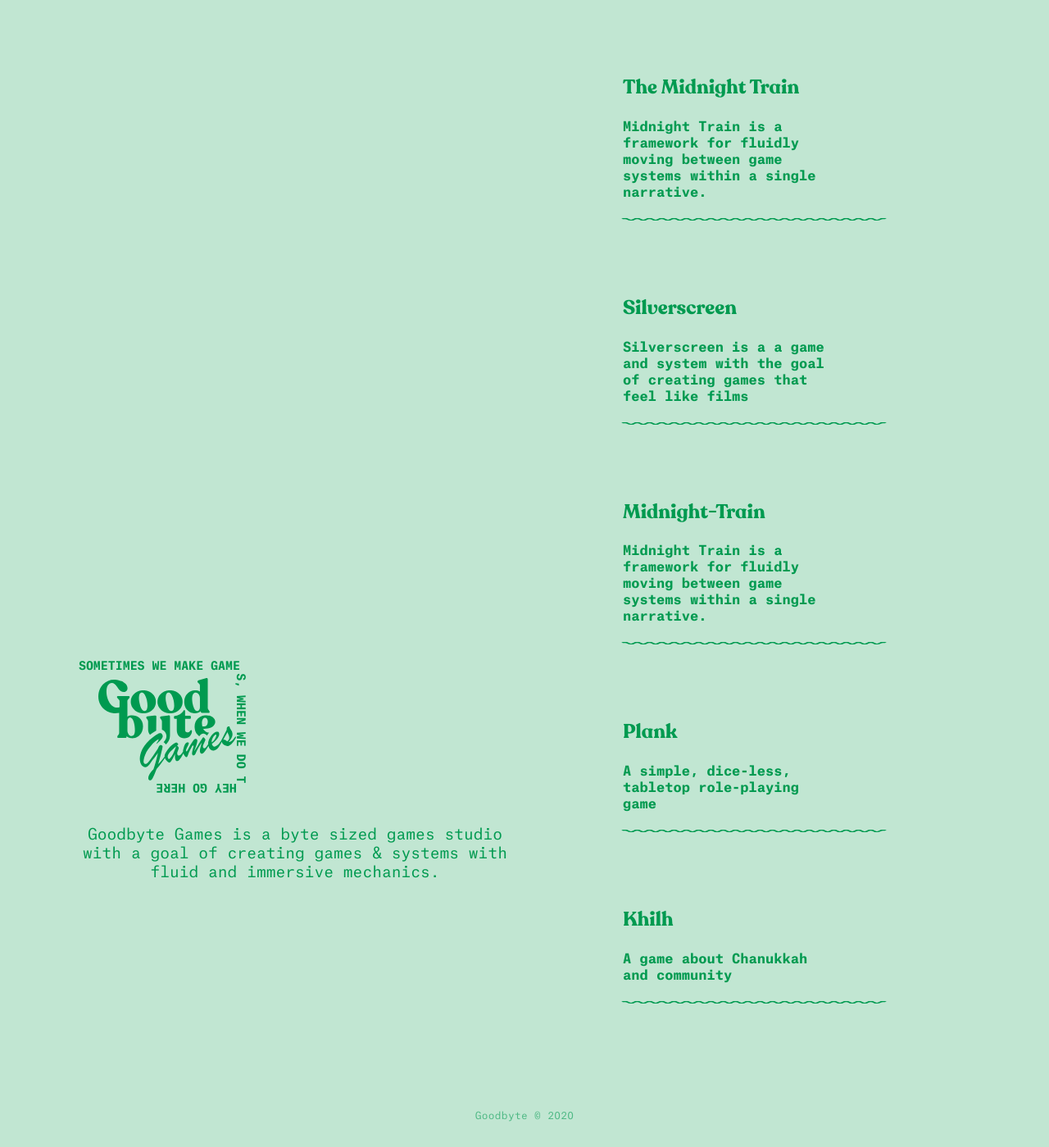
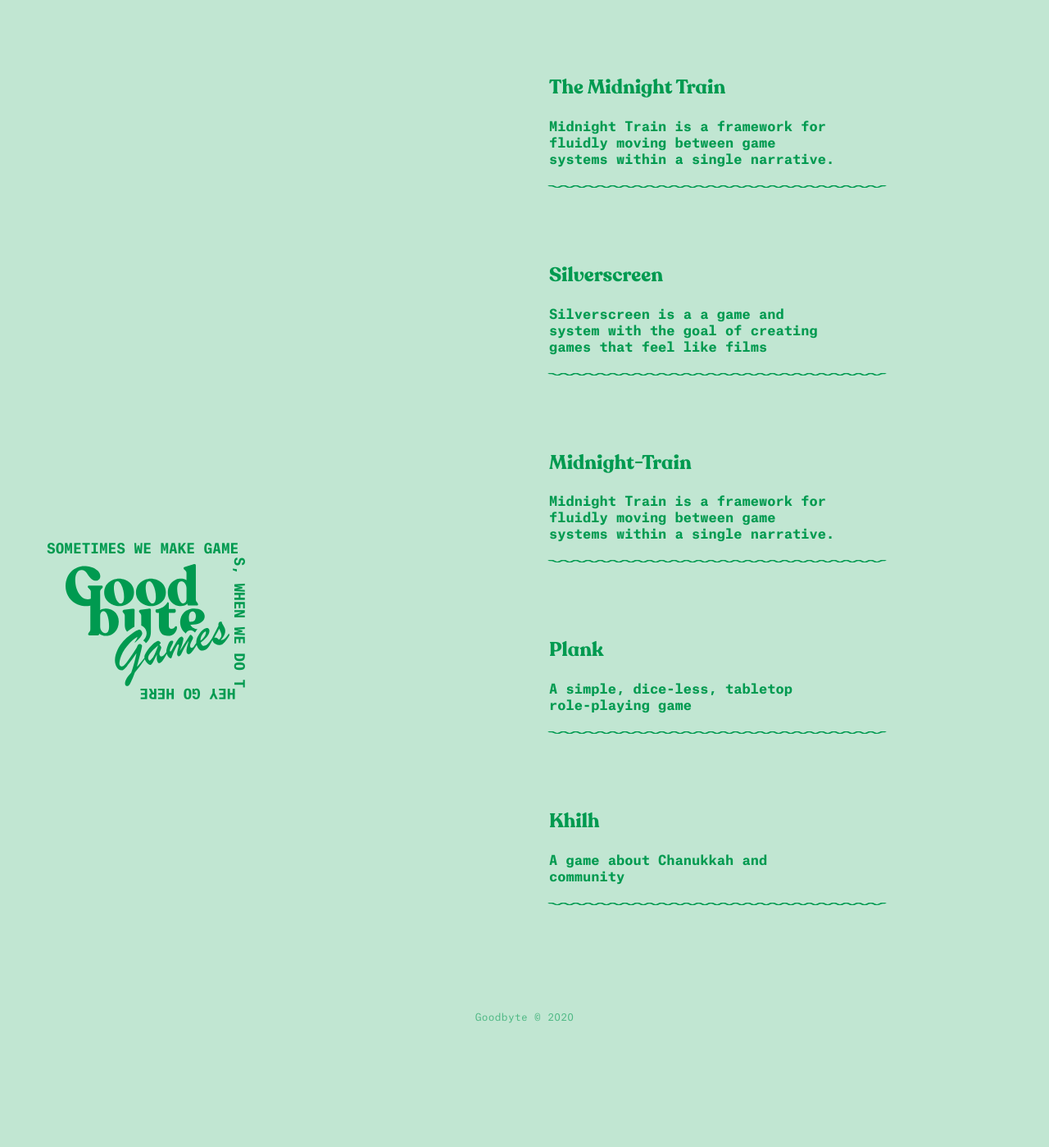
Before and after one commit to GoodbyteCo/Midnight-Train, a Jekyll site: the page built from index.html, in a window 1280 px wide. Shown: the whole page at 82% size. Built offline with Jekyll 4.4.1, drawn with Linux system fonts in a browser that asks for light colours; after the commit the page ends 1279 px from its top, so only the background shows below that.

Commit message:
layout fix

```diff
--- a/index.html
+++ b/index.html
@@ -90,11 +90,13 @@ layout: main
 
 		#logo
 		{
-			width: 30%;
 			margin-right: auto;
 			margin-left: 40px;
 			padding-top: 100px;
-			position: relative;
+			position: fixed;
+			width: 200px;
+			bottom: 60px;
+			left: 40px;
 			transform: translate(0px, 0px);
 		}
 		#logo-over
@@ -112,7 +114,7 @@ layout: main
 		#container
 		{
 			display: grid;
-			grid-template-columns: repeat(2, 1fr);
+			grid-template-columns: auto 650px;
 		}
 
 		.card
@@ -149,6 +151,7 @@ layout: main
 		#game-section
 		{
 			overflow-y: scroll;
+			grid-column: 2 / -1;
 		}
 
 		#description
@@ -208,8 +211,6 @@ layout: main
 <body>
 	<article>
 		<div id="container">
-			<div id="hero-contain">
-				<div id="hero">
 			<div id="logo">
 				<img src="/assets/images/GoodByteGames.svg" alt="Goodbyte Games Logo">
 				<svg id="logo-over" width="100%" height="100%" viewBox="0 0 550 450" version="1.1" xmlns="http://www.w3.org/2000/svg" overflow="auto">
@@ -227,11 +228,9 @@ layout: main
 					</text>
 				  </svg>
 			</div>
-					<section id="description">
+<!-- 					<section id="description">
 						Goodbyte Games is a byte sized games studio with a goal of creating games & systems with fluid and immersive mechanics.
-					</section>
-				</div>
-			</div>
+					</section> -->
 			<div id="game-section">
 			<section id="game-list">
 				{% for post in site.categories.games %}
```
Lines whose indentation alone changed are shown as unchanged.
